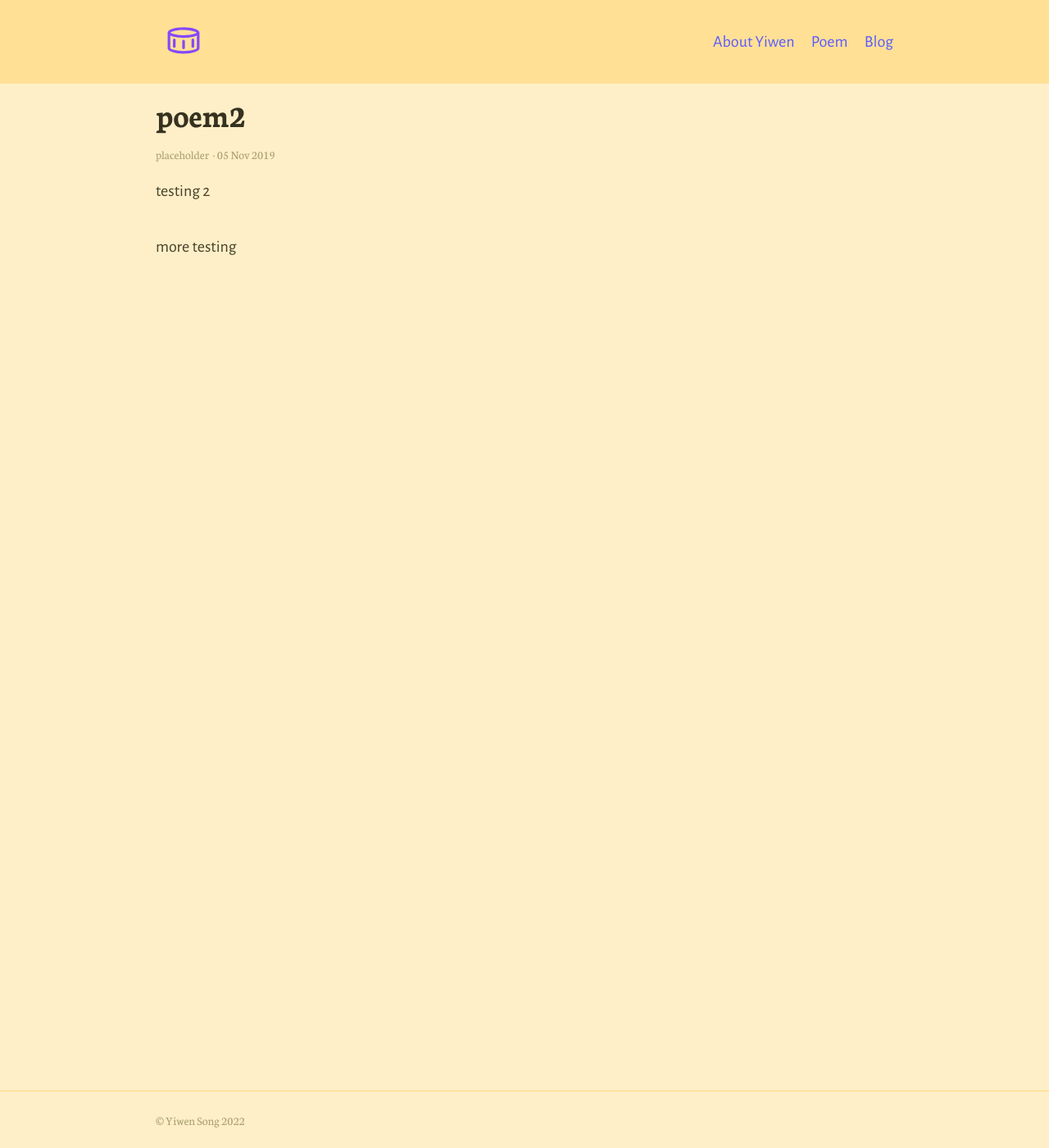
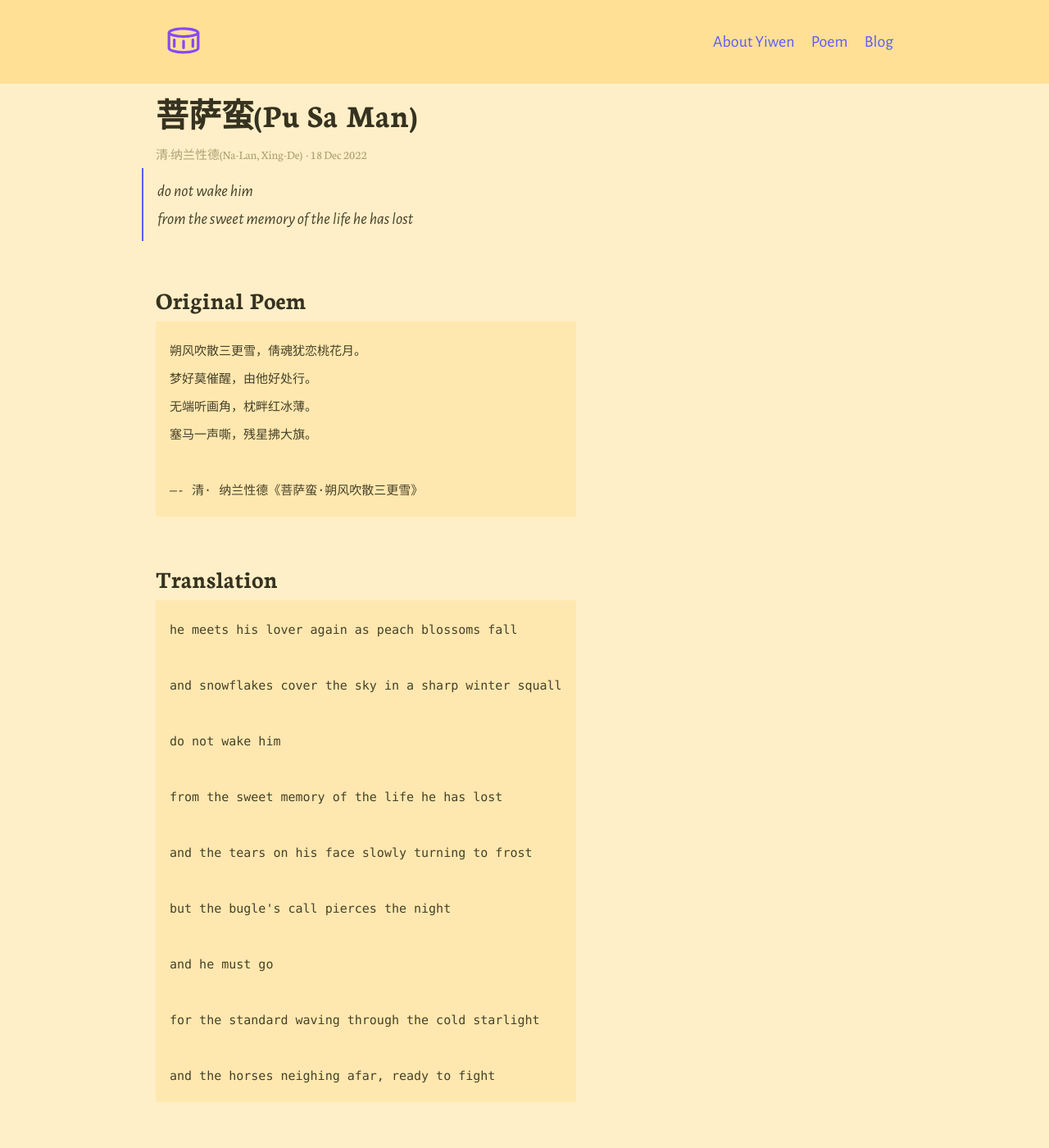
Before and after one commit to yiwen-song/yiwen-song.github.io, a Jekyll site: the page docs/清·纳兰性德(na-lan, xing-de)/2022/12/18/pu-sa-man/index.html, which Jekyll copies as it is, in a window 1280 px wide and 1400 px high. Shown: the whole window at 82% size. Built offline with Jekyll 4.4.1, drawn with Linux system fonts in a browser that asks for light colours.

Commit message:
adding new poem

```diff
--- a/_config.yml
+++ b/_config.yml
@@ -44,7 +44,10 @@ collections:
   poems:
     title: Poem # Needed for Siteleaf
     output: true
-    description: "Poem translations :)" # The post list page content
+    description:
+      "A collection of Chinese poem translations :)
+      <br/>
+      Thanks [Kevin Zhou](https://knzhou.github.io/) for helping polish them." # The post list page content
 
 # 6. Jekyll collections settings
 defaults:
--- a/docs/placeholder/2019/11/05/poem2/index.html
+++ b/docs/清·纳兰性德(na-lan, xing-de)/2022/12/18/pu-sa-man/index.html
@@ -3,7 +3,7 @@
 	<head>
 		<meta name="viewport" content="width=device-width, initial-scale=1">
 
-			<title>poem2 - Yiwen Song</title>
+			<title>菩萨蛮(Pu Sa Man) - Yiwen Song</title>
 
 
 		<link rel="stylesheet" href="/assets/styles.css">
@@ -65,22 +65,54 @@
 
 	<article class="article  article--post  content  typeset">
 
-    <h1>poem2</h1>
+    <h1>菩萨蛮(Pu Sa Man)</h1>
 
 
 <small class="small  post-meta">
 
 
-      <span class="label  label--category">placeholder</span>
+      <span class="label  label--category">清·纳兰性德(Na-Lan, Xing-De)</span>
 
-  &nbsp;&middot;&nbsp;<time datetime="2019-11-05T00:00:00+00:00" class="time">05 Nov 2019</time>
+  &nbsp;&middot;&nbsp;<time datetime="2022-12-18T00:00:00+00:00" class="time">18 Dec 2022</time>
 </small>
 
-    <p>testing 2</p>
+    <blockquote>
+  <p>do not wake him  <br />
+from the sweet memory of the life he has lost</p>
+</blockquote>
 
 <!-- more -->
 
-<p>more testing</p>
+<h3 id="original-poem">Original Poem</h3>
+
+<div class="language-plaintext highlighter-rouge"><div class="highlight"><pre class="highlight"><code>朔风吹散三更雪，倩魂犹恋桃花月。
+梦好莫催醒，由他好处行。
+无端听画角，枕畔红冰薄。
+塞马一声嘶，残星拂大旗。
+
+—- 清· 纳兰性德《菩萨蛮·朔风吹散三更雪》
+</code></pre></div></div>
+
+<h3 id="translation">Translation</h3>
+
+<div class="language-plaintext highlighter-rouge"><div class="highlight"><pre class="highlight"><code>he meets his lover again as peach blossoms fall
+
+and snowflakes cover the sky in a sharp winter squall
+
+do not wake him
+
+from the sweet memory of the life he has lost
+
+and the tears on his face slowly turning to frost
+
+but the bugle's call pierces the night
+
+and he must go
+
+for the standard waving through the cold starlight
+
+and the horses neighing afar, ready to fight
+</code></pre></div></div>
 
 
   </article>
```
Also changed, not shown: _posts/poems/2019-11-04-poem1.md (deleted, +0 -10 lines), _posts/poems/2019-11-05-poem2.md (deleted, +0 -10 lines), _posts/poems/2022-12-18-pu-sa-man.md (added, +43 -0 lines), docs/placeholder/2019/11/04/poem1/index.html (deleted, +0 -102 lines), docs/poem/index.html (+8 -26 lines), 1 other file.
